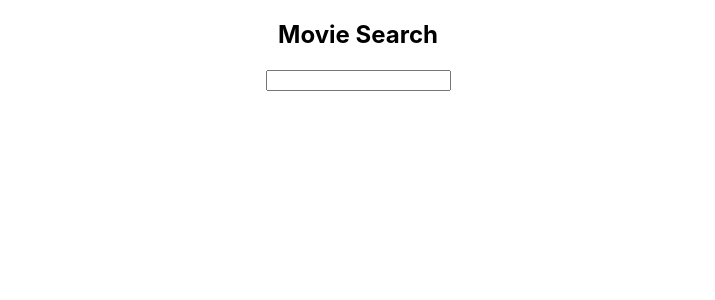
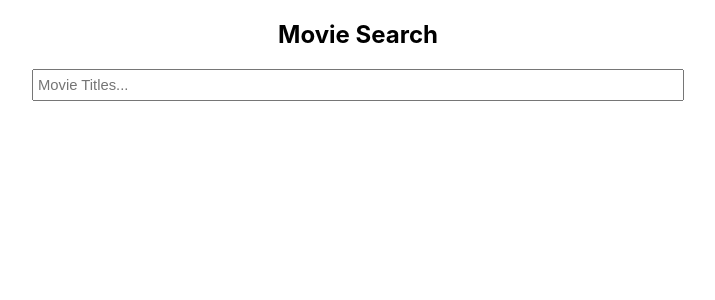
Before and after one commit to fbudiman/Movie-Search-C, a React (Create React App) app in the folder movie-search/: page / in a window 1280 px wide. Shown: the top 300 px of the page, without its empty margins (282-997 px from the left). Built offline with nearby package versions, Linux system fonts and the light colour scheme.

Commit message:
more styles

```diff
--- a/movie-search/package.json
+++ b/movie-search/package.json
@@ -4,8 +4,10 @@
   "private": true,
   "dependencies": {
     "axios": "^0.18.0",
+    "moment": "^2.24.0",
     "react": "^16.8.5",
     "react-dom": "^16.8.5",
+    "react-moment": "^0.8.4",
     "react-scripts": "2.1.8"
   },
   "scripts": {
--- a/movie-search/src/App.css
+++ b/movie-search/src/App.css
@@ -1,3 +1,11 @@
 .App {
-  text-align: center;
+    text-align: center;
 }
+
+.App > .__search-input {
+    width: 50%;
+    height: 1.25rem;
+    padding: 0.25rem;
+    font-size: 0.925rem;
+    margin-bottom: 1rem;
+}
--- a/movie-search/src/App.js
+++ b/movie-search/src/App.js
@@ -41,6 +41,7 @@ class App extends Component {
                 <input
                     className="__search-input"
                     type="text"
+                    placeholder="Movie Titles..."
                     value={text}
                     onChange={this.handleTextChange}
                 />
--- a/movie-search/src/components/Movie/Movie.css
+++ b/movie-search/src/components/Movie/Movie.css
@@ -8,7 +8,29 @@
 	width: 125px;
 }
 
+.__poster > .--unavailable {
+	width: 123px;
+	height: 186.5px;
+	border: 1px solid #9B9B9B;
+	font-size: 0.925rem;
+	display: flex;
+	align-items: center;
+}
+
 .__details {
 	flex: 1;
 	text-align: left;
+	padding: 0 1rem;
 }
+
+.__details > .title {
+	font-size: 1.25rem;
+	padding-bottom: 0.25rem;
+	margin-bottom: 0.25rem;
+	border-bottom: 1px solid #CCCCCC;
+}
+
+.__details > .date {
+	color: #5B5B5B;
+	font-size: 0.925rem;
+}
--- a/movie-search/src/components/Movie/Movie.js
+++ b/movie-search/src/components/Movie/Movie.js
@@ -3,20 +3,24 @@ import React from 'react'
 import PropTypes from 'prop-types'
 // Styles
 import './Movie.css'
+// Dependencies
+import moment from 'moment'
 
 const base = 'https://image.tmdb.org/t/p/w200'
 
 const Movie = ({ movie }) => {
+
 	return (
 		<div className="Movie">
 			<div className="__poster">
 				{!!movie.poster_path ?
 					<img src={base + movie.poster_path} alt="Movie Poster" /> :
-					<div>Poster Unavailable</div>
+					<div className="--unavailable">Poster Unavailable</div>
 				}
 			</div>
 			<div className="__details">
-				{movie.title}
+				<div className="title">{movie.title}</div>
+				<div className="date">Released {moment(movie.release_date).format('MMMM Do, YYYY')}</div>
 			</div>
 		</div>
 	)
--- a/movie-search/src/services/search.js
+++ b/movie-search/src/services/search.js
@@ -1,4 +1,4 @@
-// dependencies
+// Dependencies
 import axios from 'axios'
 
 const key = '403ffcb3b4481da342203f94fb6e937e'
```
Also changed, not shown: 2 other files (tests, documents, lock files or other folders).
